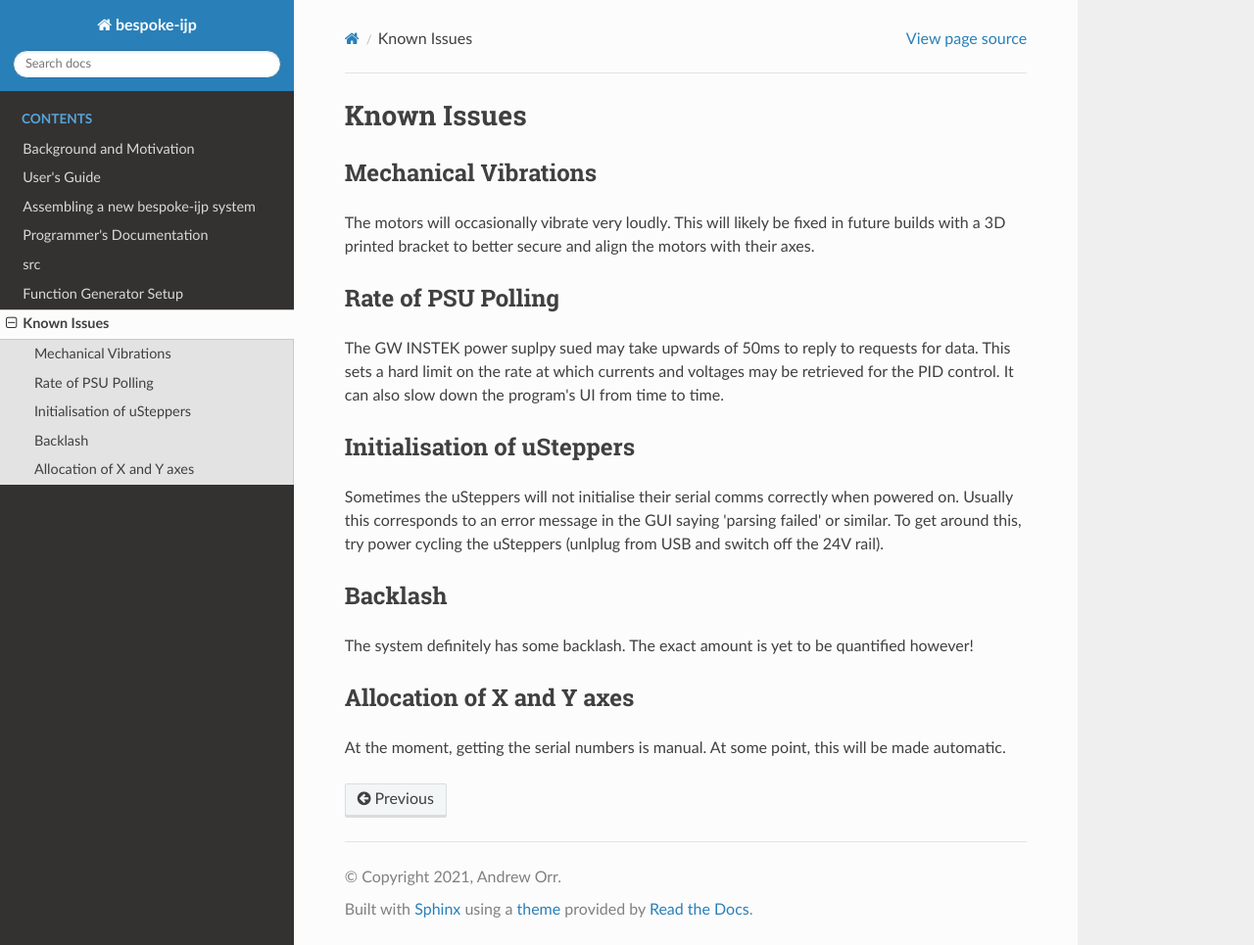
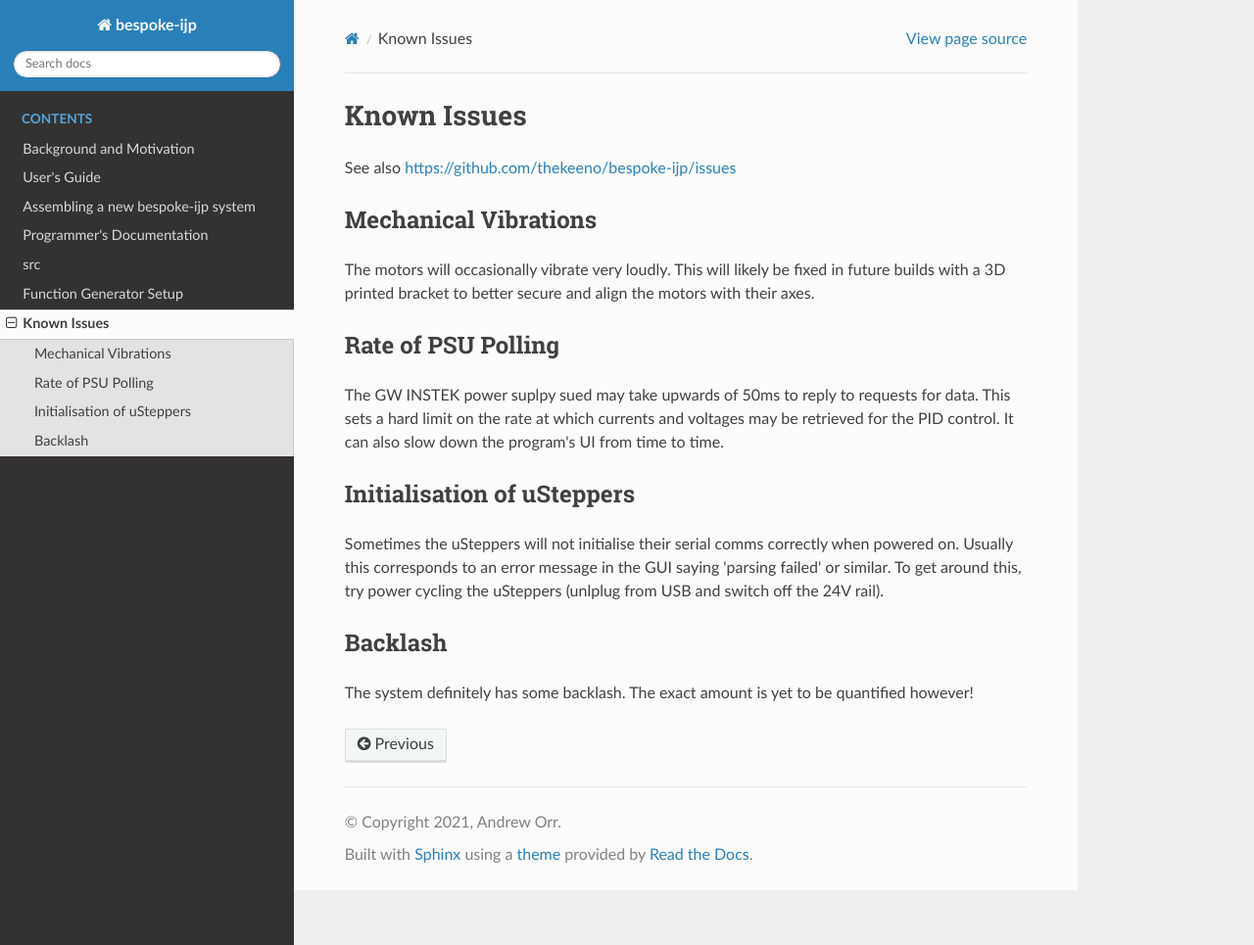
Before and after one commit to alvacjorr/bespoke-ijp, a Sphinx documentation site: the page built from docs/source/issues.rst, in a window 1280 px wide and 965 px high. Shown: the whole window at 98% size. Built offline with Sphinx 7.4.7 and the Read the Docs theme 2.0.0, drawn with Linux system fonts in a browser that asks for light colours.

```diff
--- a/docs/source/building.rst
+++ b/docs/source/building.rst
@@ -108,4 +108,5 @@ Registering the X and Y axes with the GUI
 ------------------------------
 
 To distinguish between the X and Y rails, simply specifying a COM or tty port can result in guesswork.
-To simplify this process, I made a python script that prints the unique serial numbers from the uSteppers, allowing the X and Y stages to be directly identified, from system to system.
+To simplify this process, the first time the program is run, it will look for a configuration file (ports_serial.py) with some serial numbers in it.
+If this file does not exist, it will make a new one.
--- a/docs/source/issues.rst
+++ b/docs/source/issues.rst
@@ -1,5 +1,7 @@
 Known Issues
 ============
+
+See also https://github.com/thekeeno/bespoke-ijp/issues
 
 Mechanical Vibrations
 *********************
@@ -24,8 +26,3 @@ Backlash
 ********
 
 The system definitely has some backlash. The exact amount is yet to be quantified however!
-
-Allocation of X and Y axes
-**************************
-
-At the moment, getting the serial numbers is manual. At some point, this will be made automatic.
```
